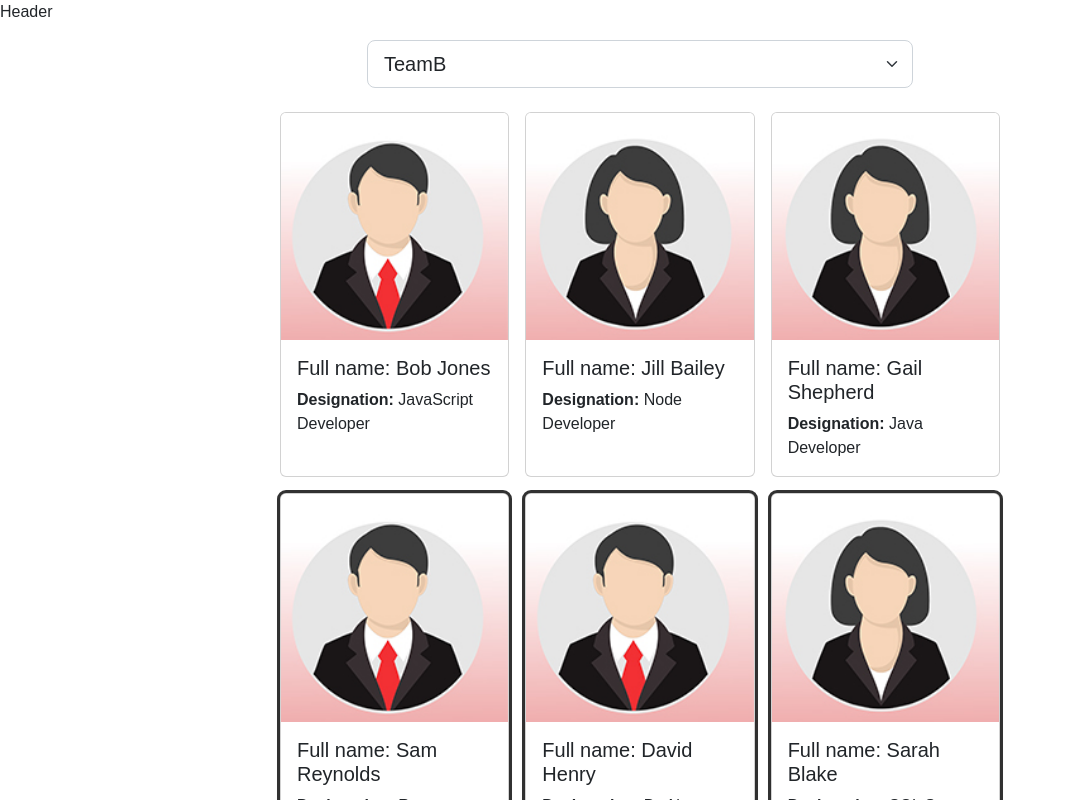
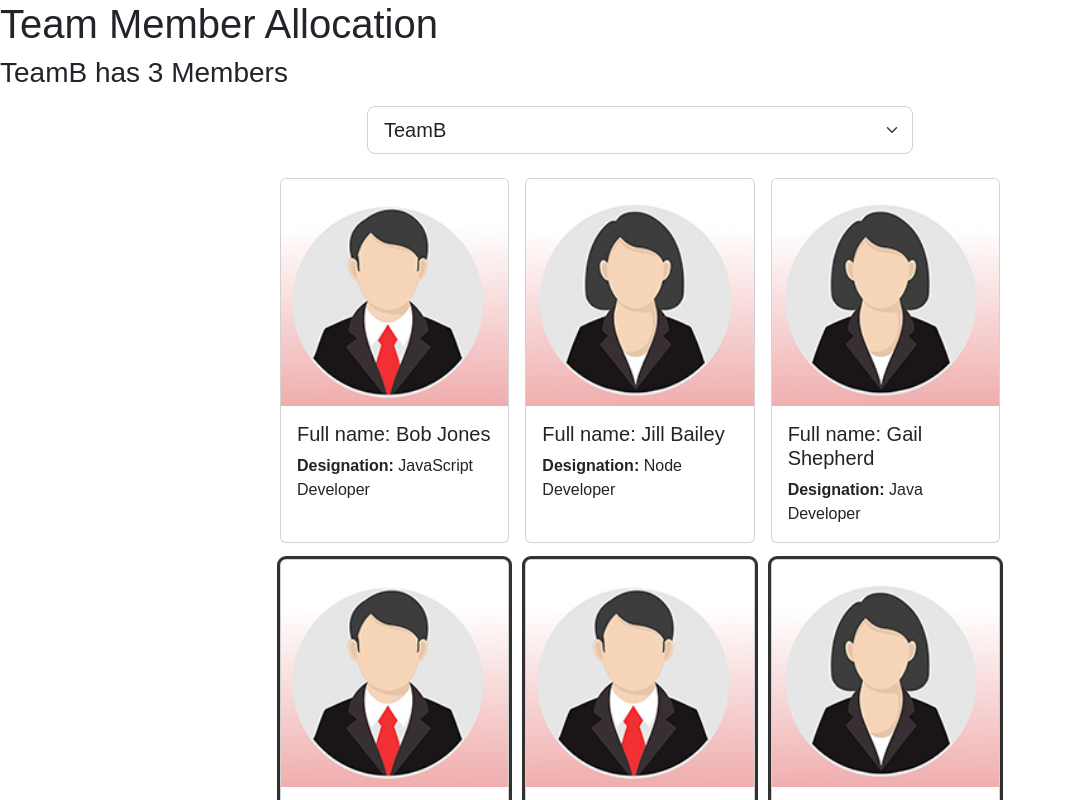
Before and after one commit to abravo83/react-team-member-allocation, a React (Create React App) app: page / in a window 1280 px wide. Shown: the top 800 px of the page, without its empty margins (0-1066 px from the left). Built offline with nearby package versions, Linux system fonts and the light colour scheme.

Commit message:
Includ Header.jsx props

```diff
--- a/src/App.jsx
+++ b/src/App.jsx
@@ -114,7 +114,10 @@
 
   return (
     <main>
-      <Header />
+      <Header
+        selectedTeam={selectedTeam}
+        teamMemberCount={employees.filter((employee) => employee.teamName === selectedTeam).length}
+      />
       <Employees
         employees={employees}
         selectedTeam={selectedTeam}
--- a/src/Header.jsx
+++ b/src/Header.jsx
@@ -1,8 +1,9 @@
-const Header = () => {
+const Header = ({selectedTeam, teamMemberCount}) => {
 
     return(
         <div>
-            Header
+            <h1>Team Member Allocation</h1>
+            <h3>{selectedTeam} has {teamMemberCount} Members</h3>
         </div>
     );
 }
```
